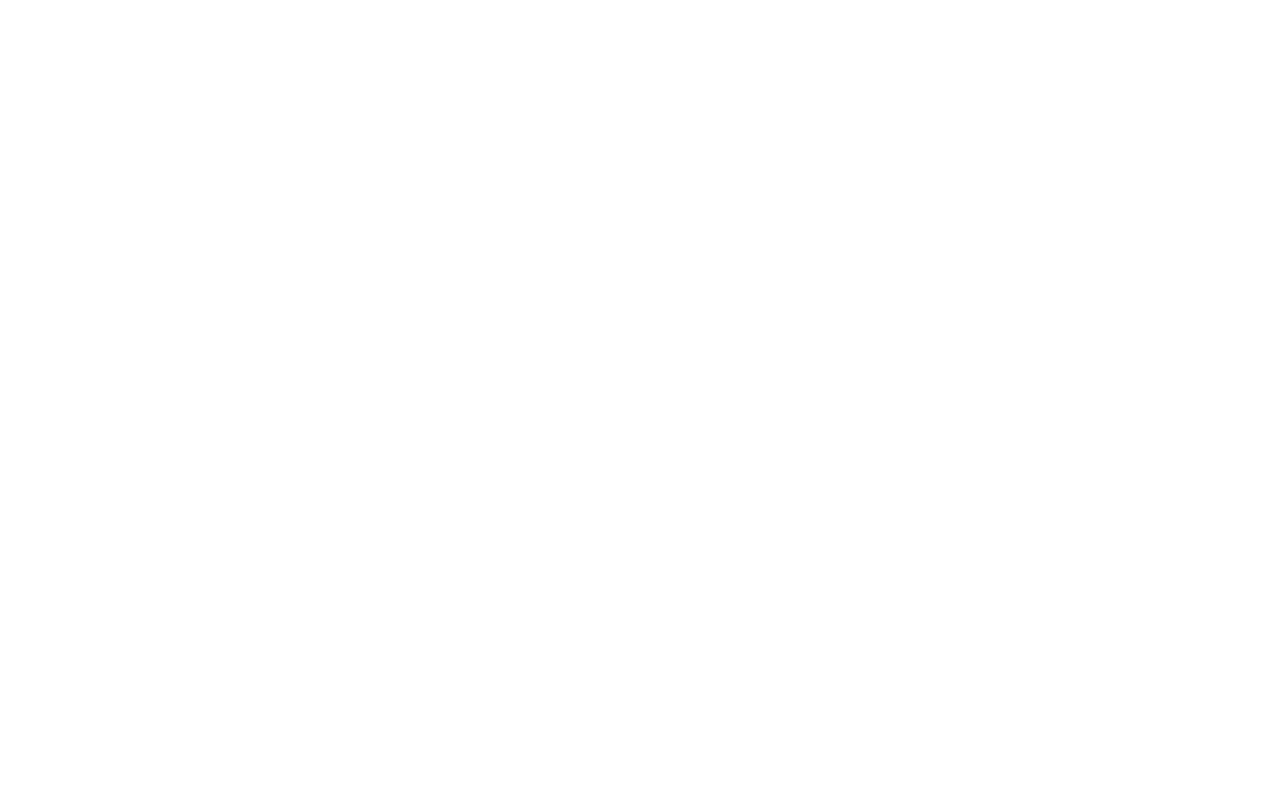
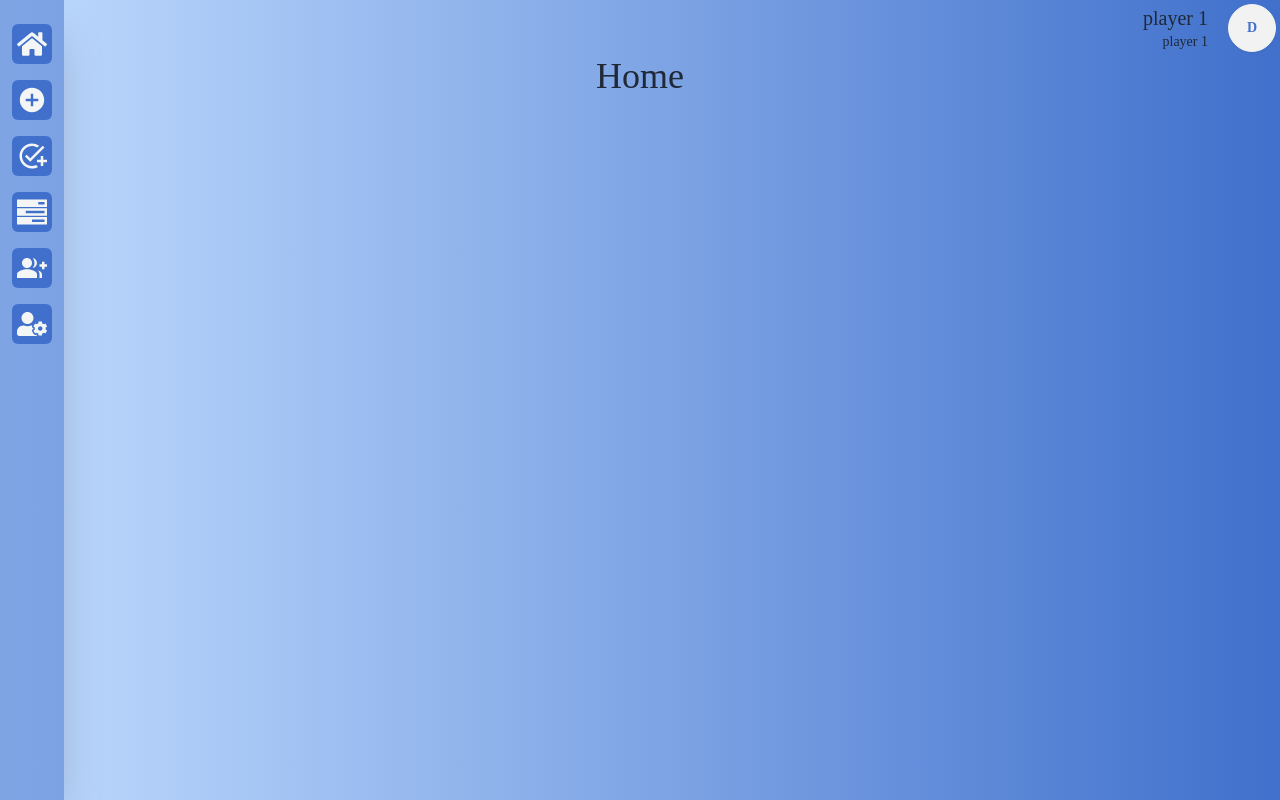
Before and after one commit to Zhimron/TaskManager, a React (Vite) app: page /Userform in a window 1280 px wide. Before the commit this address had no page. Built offline with nearby package versions, Linux system fonts and the light colour scheme; sample sign-in values are in the browser's storage; a web font is replaced by a local one.

Commit message:
protected route and login out

```diff
--- a/src/App.jsx
+++ b/src/App.jsx
@@ -1,12 +1,20 @@
 import { useState } from 'react'
-import { BrowserRouter, Routes, Route } from "react-router-dom";
+import { BrowserRouter, Routes, Route,Navigate } from "react-router-dom";
 import Login from './login/Login';
 import Navbar from './assets/Components/Navbar';
 import Home from './landing/Home';
 import AboutUs from './landing/AboutUs';
+import { UserHome } from './Userui/UserHome';
 
 
 function App() {
+  const isAuthenticated = () => {
+    return localStorage.getItem("accessToken") !== null;
+  };
+
+  const ProtectedRoute = ({ element, path }) => {
+    return isAuthenticated() ? element : <Navigate to="/Login" />;
+  };
 
 
   return (
@@ -17,6 +25,7 @@ function App() {
           <Route path="/Login" element={<Login />} />
           <Route path="/" element={<Home />} />
           <Route path="/Aboutus" element={<AboutUs />} />
+          <Route path="/Userform" element={<ProtectedRoute element={<UserHome />}/>} />
         </Routes>
       </BrowserRouter>
     </>
--- /dev/null
+++ b/src/Userui/UserHome.jsx
@@ -0,0 +1,49 @@
+import React from "react";
+import Navbar from "../assets/Components/Navbar";
+import Dropdown from "../assets/Components/Dropdown";
+import { useCustomMutation } from "../Hooks/useCustomMutation";
+import { useNavigate } from "react-router-dom";
+
+export const UserHome = () => {
+  const url_logout = "http://127.0.0.1:8000/api/logout";
+  const { data, mutate } = useCustomMutation(url_logout, "POST");
+  const navigate = useNavigate();
+
+    const handleLogout = async () => {
+      try {
+        const token = localStorage.getItem("access_token"); // Assuming you've stored the token in localStorage
+
+        await mutate({
+          headers: {
+            Authorization: `Bearer ${token}`,
+          },
+        });
+
+        // If the logout request succeeds, navigate to the login page
+        navigate("/Login");
+      } catch (error) {
+        console.error("Logout failed:", error);
+        // Handle logout failure here
+      }
+    };
+
+  return (
+    <div className="w-screen h-screen bg-gradient-to-l from-royalblue to-blue-200">
+      <Navbar />
+      <div className="container-div">
+        <div className="flex justify-end items-center">
+          <div className="flex flex-col font-text mr-4 justify-end items-end">
+            <div className="text-xl">player 1</div>
+            <div className="text-sm">player 1</div>
+          </div>
+          <Dropdown
+            information="D"
+            childInfo="Log Out"
+            onClick={handleLogout}
+          />
+        </div>
+        <div className="flex justify-center font-body text-4xl">Home</div>
+      </div>
+    </div>
+  );
+};
--- /dev/null
+++ b/src/assets/Components/Dropdown.jsx
@@ -0,0 +1,29 @@
+import React, { Component } from "react";
+
+class Dropdown extends Component {
+  render() {
+    const { childInfo, information,onClick } = this.props;
+
+    return (
+      <div className="dropdown dropdown-bottom dropdown-end dropdown-hover">
+        <div
+          tabIndex={0}
+          role="button"
+          className="btn m-1 w-12 h-15 rounded-full font-body text-royalblue"
+        >
+          {information}
+        </div>
+        <ul
+          tabIndex={0}
+          className="dropdown-content z-[1] menu shadow rounded-box mr-1  w-48 font-text bg-ivory text-royalblue "
+        >
+          <li>
+            <a onClick={onClick}>{childInfo}</a>
+          </li>
+        </ul>
+      </div>
+    );
+  }
+}
+
+export default Dropdown;
--- a/src/assets/Components/Navbar.jsx
+++ b/src/assets/Components/Navbar.jsx
@@ -1,20 +1,25 @@
 import React, { memo } from 'react'
-import { FaHome } from "react-icons/fa";
+import { FaHome, FaUserCog } from "react-icons/fa";
 import { IoMdAddCircle } from "react-icons/io";
 import { GrTasks } from "react-icons/gr";
-import { MdOutlineAddTask } from "react-icons/md";
+import { MdOutlineAddTask, MdGroupAdd } from "react-icons/md";
 import NavBarIcon from './NavbarIcon';
 
 
 
 const Navbar = memo(() => {
   return (
-    <div className="bg-background h-screen w-20 absolute flex-col p-3 shadow-2xl bg-royalblue bg-opacity-50">
+    <div className="bg-background h-full w-15 absolute flex-col p-3 shadow-2xl bg-royalblue bg-opacity-50">
       <div className=" flex flex-col mt-1 ">
-        <NavBarIcon icon={<FaHome size={32} />} text={"Home"} />
-        <NavBarIcon icon={<IoMdAddCircle size={32} />} text={"User"} />
-        <NavBarIcon icon={<MdOutlineAddTask size={32} />} text={"Task"} />
-        <NavBarIcon icon={<GrTasks size={32} />} text={"Progress"} />
+        <NavBarIcon icon={<FaHome size={30} />} text={"Home"} />
+        <NavBarIcon icon={<IoMdAddCircle size={30} />} text={"Add Task"} />
+        <NavBarIcon
+          icon={<MdOutlineAddTask size={30} />}
+          text={"Assign Task"}
+        />
+        <NavBarIcon icon={<GrTasks size={30} />} text={"Progress"} />
+        <NavBarIcon icon={<MdGroupAdd size={30} />} text={"Create Team"} />
+        <NavBarIcon icon={<FaUserCog size={30} />} text={"User Roles"} />
       </div>
     </div>
   );
--- a/src/index.css
+++ b/src/index.css
@@ -8,12 +8,12 @@
 
 @layer components{
   .navbar-icon {
-      @apply relative flex items-center justify-center text-crimson font-bold rounded-md
-       hover:text-ivory h-12 w-12 mt-2 mb-2 hover:bg-crimson  hover:rounded-2xl bg-royalblue
+      @apply relative flex items-center justify-center text-ivory font-bold rounded-md
+       hover:text-ivory h-10 w-10 mt-2 mb-2 hover:bg-crimson  hover:rounded-2xl bg-royalblue
        transition-all duration-200 ease-linear cursor-pointer ;
   }
   .navbar-tooltip{
-    @apply absolute ml-72 bg-black h-10 w-36 pt-2 pl-5 rounded-md font-text
+    @apply absolute ml-72 bg-royalblue h-10 w-36 pt-2 pl-5 rounded-md font-text
      text-ivory font-bold transition-all duration-200 scale-0 origin-left;
   }
   .Home-navbar {
--- a/src/login/Login.jsx
+++ b/src/login/Login.jsx
@@ -6,6 +6,7 @@
   import { motion } from "framer-motion";
   import { MdEmail } from "react-icons/md";
   import { useCustomMutation } from "../Hooks/useCustomMutation";
+import { useNavigate } from "react-router-dom";
 
 
   const Login = memo(() => {
@@ -69,6 +70,21 @@
     toSignUp(false);
     setRegisterError("");
     };
+    const navigate = useNavigate();
+
+   useEffect(() => {
+     if (datalogin && datalogin !== "Unauthorized") {
+       localStorage.setItem("access_token", datalogin.access_token);
+       navigate("/Userform");
+     }
+   }, [datalogin]);
+
+    useEffect(() => {
+      const access_token = localStorage.getItem("access_token");
+      if (access_token) {
+        navigate("/Userform");
+      }
+    }, []);
 
     return (
       <div className="w-screen h-screen bg-royalblue flex justify-center items-center">
@@ -110,7 +126,7 @@
                   onChange={(e) => setPassword(e.target.value)}
                 />
                 {loginerror && (
-                  <p className="text-crimson mt-3">{loginerror}</p>
+                  <p className="text-crimson mt-3 font-text">{loginerror}</p>
                 )}
                 <ButtonComp>log-in</ButtonComp>
               </form>
@@ -177,13 +193,13 @@
                   onChange={(e) => setregReentryPassword(e.target.value)}
                 />
                 {registererror && (
-                  <p className="text-crimson mt-3">{registererror}</p>
+                  <p className="text-crimson mt-3 font-text">{registererror}</p>
                 )}
                 <ButtonComp>Sign-up</ButtonComp>
               </form>
               <button
                 className="w-full flex pt-3  justify-center"
-                onClick={(triggerLogIn)}
+                onClick={triggerLogIn}
               >
                 <h1 className=" font-text tracking-tighter text-black text-xl flex">
                   Log-in <FaArrowRight className="mt-1 ml-2" />
```
